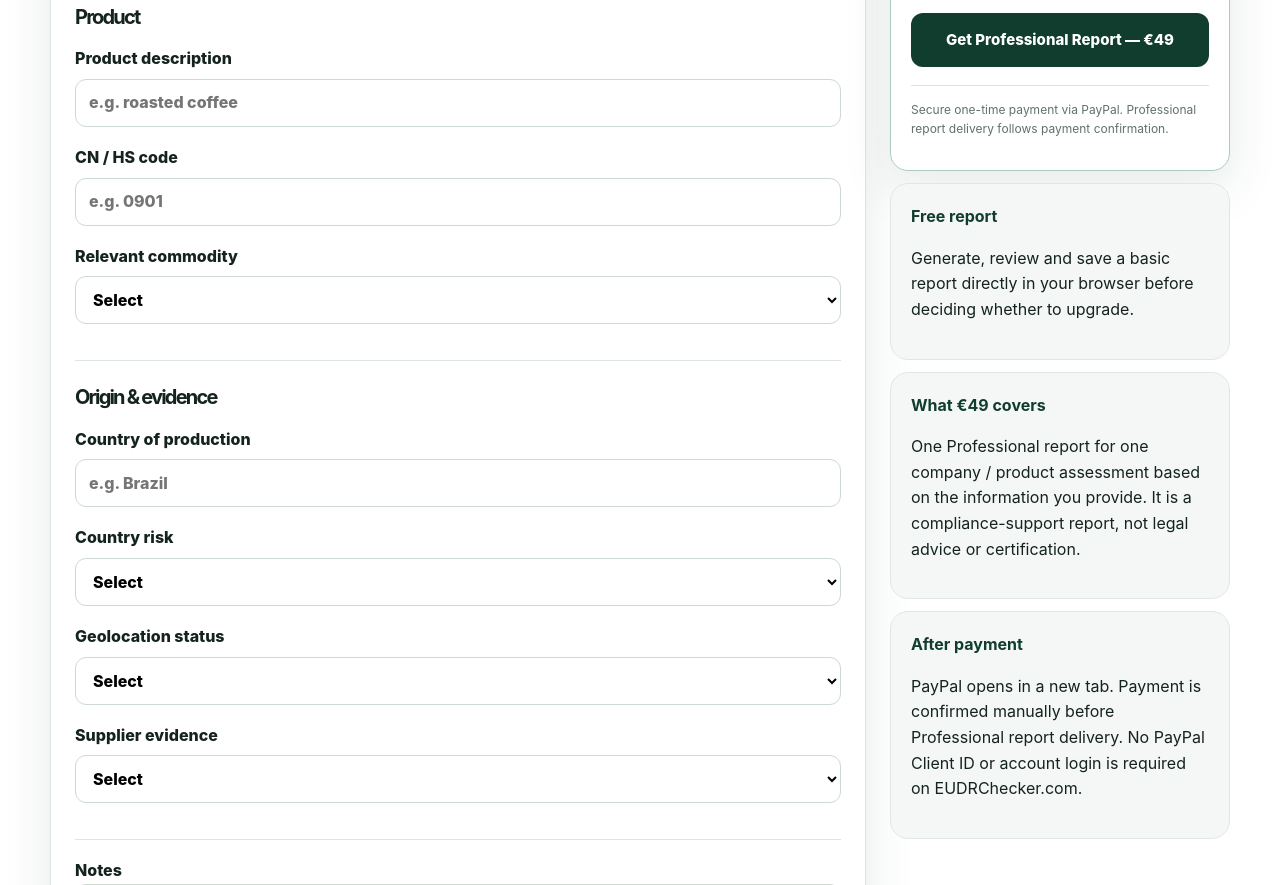
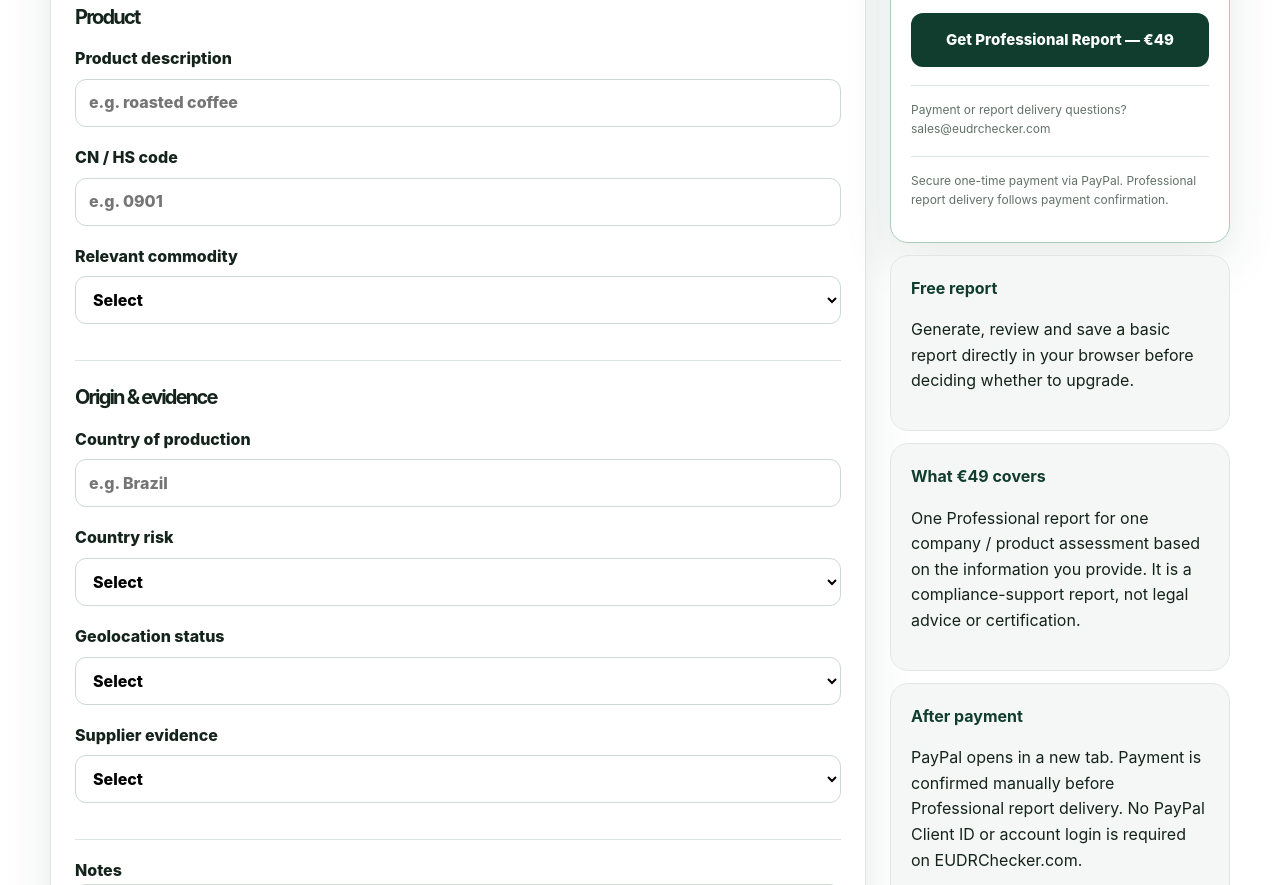
Before and after one commit to cnhhryp-pixel/eudrchecker, a plain HTML site: page report/index.html in a window 1280 px wide. Shown: the part 1073-1958 px from the top of the page. Drawn offline with Linux system fonts and the light colour scheme.

Commit message:
Add visible sales contact in footer and purchase support

```diff
--- a/report/index.html
+++ b/report/index.html
@@ -47,7 +47,7 @@
 <div class="eyebrow">Professional</div><div class="price">€49 <span>one-time</span></div>
 <ul><li>Formal cover, report ID and version</li><li>Scope & risk matrix</li><li>Preparation score and Article 9 snapshot</li><li>Priority evidence-gap analysis</li><li>30 / 60 / 90 day action plan</li><li>Official source references</li><li>Professional report delivery after payment confirmation</li></ul>
 <a id="paypalBuy" class="btn primary full disabledLink" href="#" target="_blank" rel="noopener">Get Professional Report — €49</a>
-<p id="paymentStatus" class="toolDisclaimer">Secure one-time payment via PayPal. After payment, return to this page and keep your report inputs available. Automatic PayPal transaction verification is not enabled in this static version.</p>
+<p class="toolDisclaimer">Payment or report delivery questions? <a href="mailto:sales@eudrchecker.com?subject=EUDRChecker%20Report%20Support">sales@eudrchecker.com</a></p><p id="paymentStatus" class="toolDisclaimer">Secure one-time payment via PayPal. After payment, return to this page and keep your report inputs available. Automatic PayPal transaction verification is not enabled in this static version.</p>
 </div>
 <div class="freeCard"><b>Free report</b><p>Generate, review and save a basic report directly in your browser before deciding whether to upgrade.</p></div><div class="freeCard"><b>What €49 covers</b><p>One Professional report for one company / product assessment based on the information you provide. It is a compliance-support report, not legal advice or certification.</p></div><div class="freeCard"><b>After payment</b><p>PayPal opens in a new tab. Payment is confirmed manually before Professional report delivery. No PayPal Client ID or account login is required on EUDRChecker.com.</p></div>
 </aside>
```
